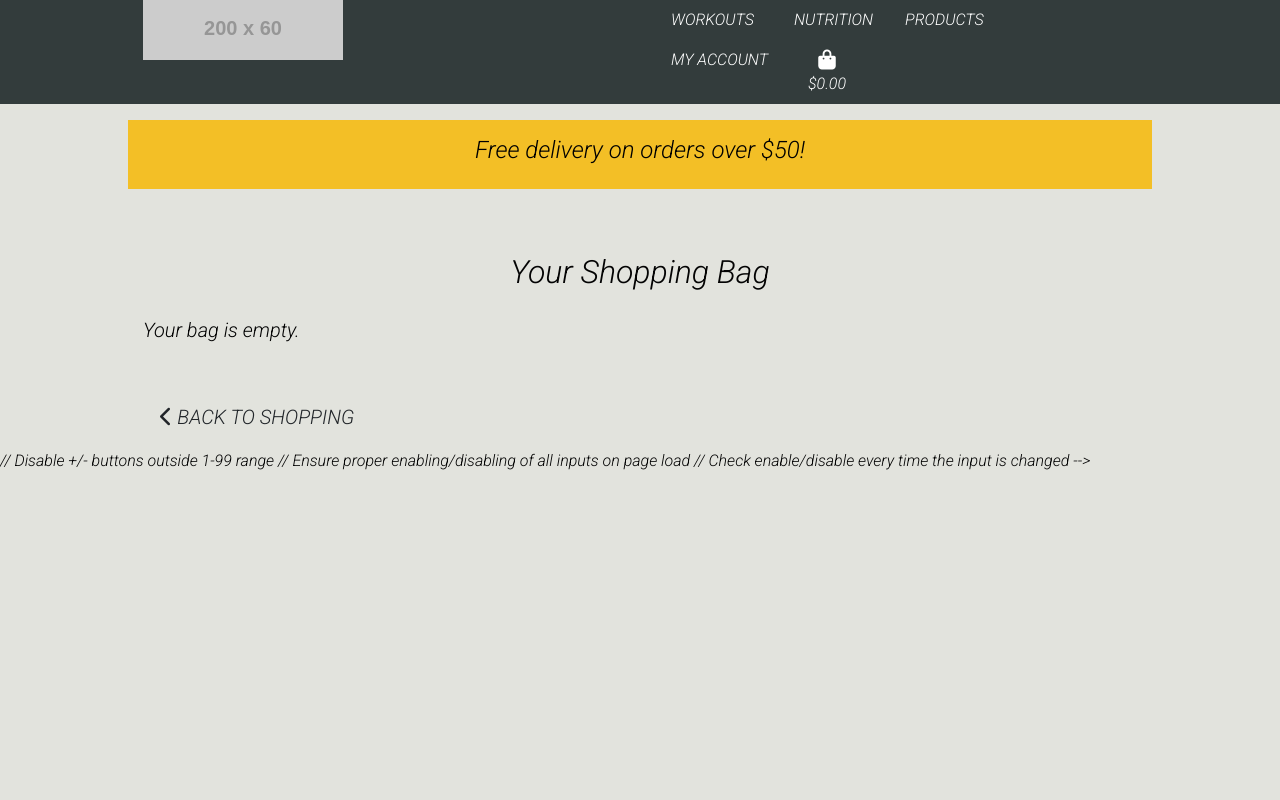
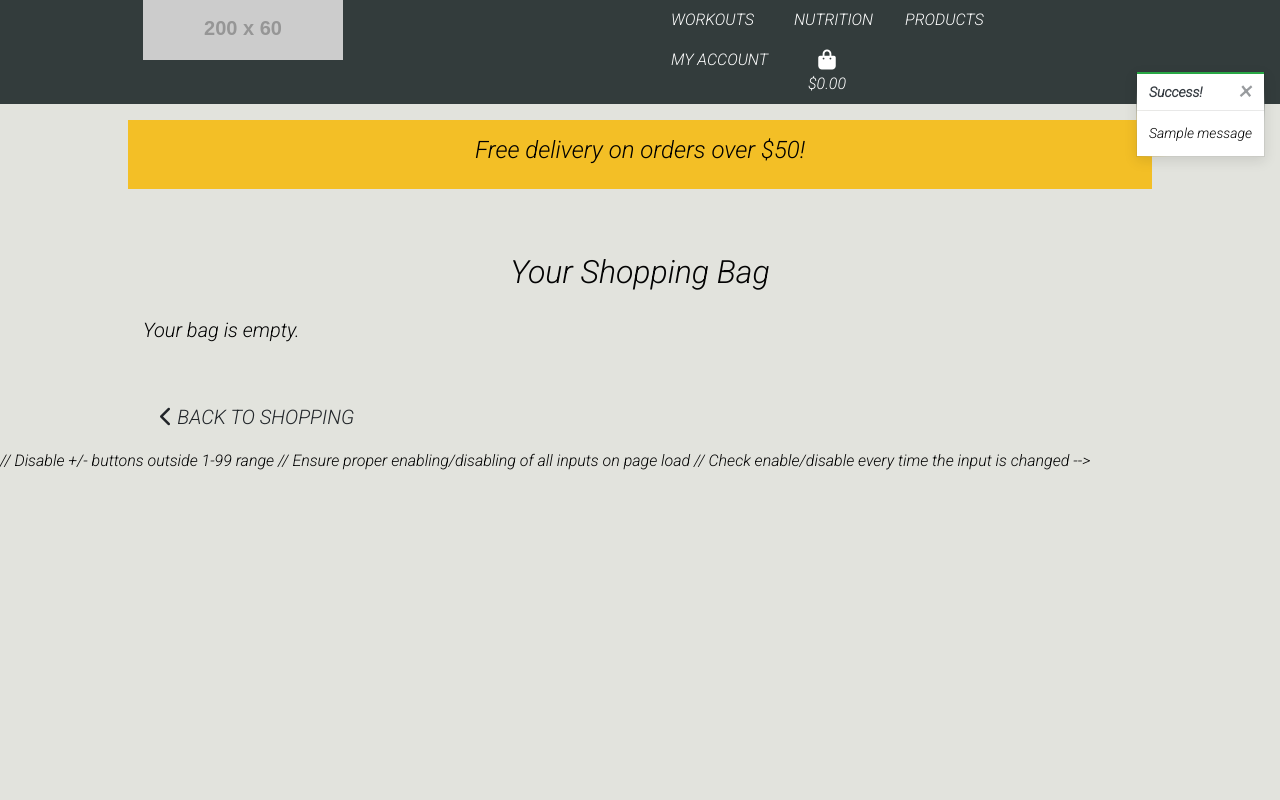
Before and after one commit to Camila-Ribeiro/Body-Balance_Milestone-Project, a Django app: page /shop_bag/ in a window 1280 px wide. Run offline with Django 3.2, Linux system fonts and the light colour scheme; tables that the repository leaves empty hold one stand-in row (values such as "Sample post"); grey boxes labelled with a size stand in for pictures from a placeholder-image service; one stand-in notice (Sample message) is shown; some libraries are stand-ins or nearby versions.

Commit message:
Added toasts

```diff
--- a/body_balance/settings.py
+++ b/body_balance/settings.py
@@ -79,6 +79,8 @@ TEMPLATES = [
     },
 ]
 
+MESSAGE_STORAGE = 'django.contrib.messages.storage.session.SessionStorage'
+
 AUTHENTICATION_BACKENDS = [
     # Needed to login by username in Django admin, regardless of `allauth`
     'django.contrib.auth.backends.ModelBackend',
--- a/shop_bag/views.py
+++ b/shop_bag/views.py
@@ -1,4 +1,7 @@
 from django.shortcuts import render, redirect, reverse, HttpResponse
+from django.contrib import messages
+
+from products.models import Product
 
 # Create your views here.
 
@@ -12,6 +15,7 @@ def shop_bag(request):
 def add_products_to_bag(request, product_id):
     """ Add a quantity of the specified product to the shopping bag """
 
+    shop_product = Product.objects.get(pk=product_id)
     product_quantity = int(request.POST.get('quantity'))
     redirect_url = request.POST.get('redirect_url')
     size = None
@@ -32,6 +36,7 @@ def add_products_to_bag(request, product_id):
             shop_bag[product_id] += product_quantity
         else:
             shop_bag[product_id] = product_quantity
+            messages.success(request, f'{shop_product.product_name} is added to your bag')
 
     request.session['shop_bag'] = shop_bag
     return redirect(redirect_url)
--- a/static/css/base.css
+++ b/static/css/base.css
@@ -168,6 +168,23 @@ height: 900px;
     cursor: pointer;
 }
 
+/* ------------------------------- Bootstrap Toasts */
+
+.message-container {
+    position: fixed;
+    top: 72px;
+    right: 15px;
+    z-index: 99999999999;
+}
+
+.toast-style {
+    overflow: visible;
+}
+
+.toast-capper {
+    height: 2px;
+}
+
 /* https://codepen.io/zeyan/pen/PqXBZN */
 /* box-sizing: border-box */
 
--- a/templates/base.html
+++ b/templates/base.html
@@ -97,7 +97,21 @@
     </header>
 
     {% if messages %}
-        <div class="message-container"></div>
+        <div class="message-container">
+            {% for message in messages %}
+                {% with message.level as level %}
+                    {% if level == 40 %}
+                        {% include 'includes/toasts/toast_error.html' %}
+                    {% elif level == 30 %}
+                        {% include 'includes/toasts/toast_warning.html' %}
+                    {% elif level == 25 %}
+                        {% include 'includes/toasts/toast_success.html' %}
+                    {% else %}
+                        {% include 'includes/toasts/toast_info.html' %}
+                    {% endif %}
+                {% endwith %}
+            {% endfor %}
+        </div>
     {% endif %}
 
     {% block page_header%}
@@ -107,6 +121,9 @@
     {% endblock %}
 
     {% block postloadjs%}
+        <script type="text/javascript">
+            $('.toast').toast('show');
+        </script>
     {% endblock %}
 
   </body>
--- /dev/null
+++ b/templates/includes/toasts/toast_success.html
@@ -0,0 +1,15 @@
+<!-- <button data-type="types" data-kind="success">Success</button> -->
+
+<div class="toast toast-style rounded-0 border-top-0" data-autohide="false">
+    <div class="arrow-up arrow-success"></div>
+    <div class="w-100 toast-capper bg-success"></div>
+    <div class="toast-header bg-white text-dark">
+        <strong class="mr-auto">Success!</strong>
+        <button type="button" class="ml-2 mb-1 close text-dark" data-dismiss="toast" aria-label="Close">
+            <span aria-hidden="true">&times;</span>
+        </button>
+    </div>
+    <div class="toast-body bg-white">
+        {{ message }}
+    </div>
+</div>
```
Also changed, not shown: templates/includes/toasts/toast_error.html (added, +13 -0 lines), templates/includes/toasts/toast_info.html (added, +13 -0 lines), templates/includes/toasts/toast_warning.html (added, +13 -0 lines).
